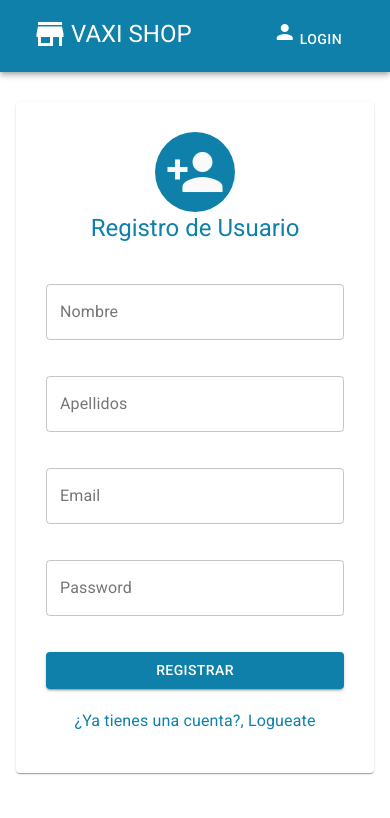
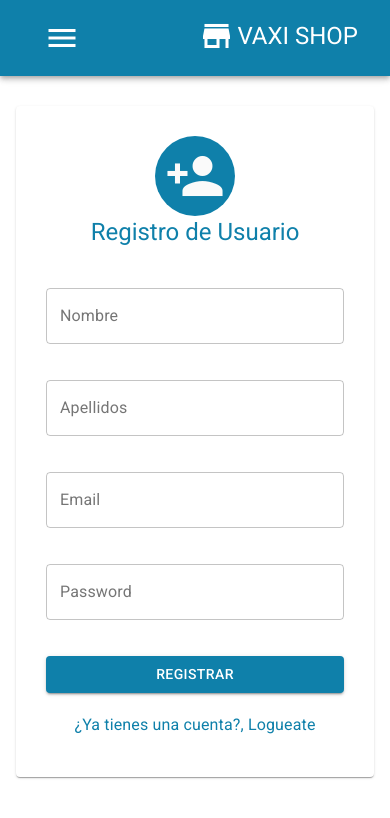
Before and after one commit to PedroAvila/proyecto-react-material-desing, a React (Create React App) app: page / in a window 390 px wide. Shown: the top 818 px of the page. Built offline with nearby package versions, Linux system fonts and the light colour scheme.

Commit message:
Responsive Desing

```diff
--- a/src/componentes/navegacion/MenuAppBar.js
+++ b/src/componentes/navegacion/MenuAppBar.js
@@ -1,22 +1,54 @@
-import { AppBar, Button, Container, Icon, Link, Toolbar, Typography } from '@material-ui/core';
-import React from 'react';
+import { AppBar, Button, Container, Drawer, Icon, IconButton, Link, List, ListItem, ListItemIcon, ListItemText, Toolbar, Typography } from '@material-ui/core';
+import React, { useState } from 'react';
 import useStyles from '../../theme/useStyles';
 
 const MenuAppBar = () => {
+    const [ open, setOpen ] = useState(false)
     const classes = useStyles()
+
+    const openToggle = () => {
+        setOpen(true)
+    }
+
+    const closeToggle = () => {
+        setOpen(false)
+    }
+
 
     return (
         <div>
             <AppBar position="static" className={ classes.appBar }>
                 <Container>
                     <Toolbar>
+                        <div className={ classes.sectionMobile }>
+                            <IconButton color="inherit" onClick={ openToggle }>
+                                <Icon fontSize="large">menu</Icon>
+                            </IconButton>
+                        </div>
+                        <Drawer
+                        open={ open }
+                        onClose={ closeToggle }
+                        >
+                            <div className={ classes.list }>
+                                <List>
+                                    <ListItem button onClick={ closeToggle } className={ classes.listItem }>
+                                        <Link color="inherit" className={ classes.linkAppBarMobile } underline="none">
+                                            <ListItemIcon className={ classes.listItemIcon }>
+                                                <Icon>person</Icon>
+                                            </ListItemIcon>
+                                            <ListItemText>Login</ListItemText>
+                                        </Link>
+                                    </ListItem>
+                                </List>
+                            </div>
+                        </Drawer>
                         <div className={ classes.grow }>
                             <Link color="inherit" className={ classes.linkAppBarLogo } underline="none">
                                 <Icon className={ classes.mr } fontSize="large">store</Icon>
                                 <Typography variant="h5">VAXI SHOP</Typography>
                             </Link>
                         </div>
-                        <div>
+                        <div className={ classes.sectionDesktop }>
                             <Button color="inherit" className={ classes.linkAppBarDesktop }>
                                 <Link color="inherit" classNaame={ classes.linkAppBarDesktop } underline="none">
                                     <Icon className={ classes.mr }>person</Icon>
--- a/src/theme/useStyles.js
+++ b/src/theme/useStyles.js
@@ -1,4 +1,6 @@
-import { makeStyles } from "@material-ui/core";
+import { createMuiTheme, makeStyles } from "@material-ui/core";
+
+const theme = createMuiTheme()
 
 
 const useStyles = makeStyles({
@@ -31,7 +33,10 @@ const useStyles = makeStyles({
         paddingBottom: 8
     },
     grow: {
-        flexGrow: 1
+        flexGrow: 0,
+        [theme.breakpoints.up('md')] : {
+            flexGrow: 1
+        }
     },
     linkAppBarLogo: {
         display: "inline-flex",
@@ -48,6 +53,34 @@ const useStyles = makeStyles({
         display: "inline-flex",
         alignItems: "center",
         padding: "6px 16px"
+    },
+    list: {
+        width: 250
+    },
+    listItem: {
+        padding: 0
+    },
+    linkAppBarMobile: {
+        display: "inline-flex",
+        alignItems: "center",
+        width: "100%",
+        padding: "8px 16px"
+    },
+    listItemIcon: {
+        minWidth: 35
+    },
+    sectionDesktop: {
+        display: "none",
+        [theme.breakpoints.up('md')] : {
+            display: "flex"
+        }
+    },
+    sectionMobile: {
+        display: "flex",
+        flexGrow: 1,
+        [theme.breakpoints.up('md')] : {
+            display: "none"
+        }
     }
 })
 
```
